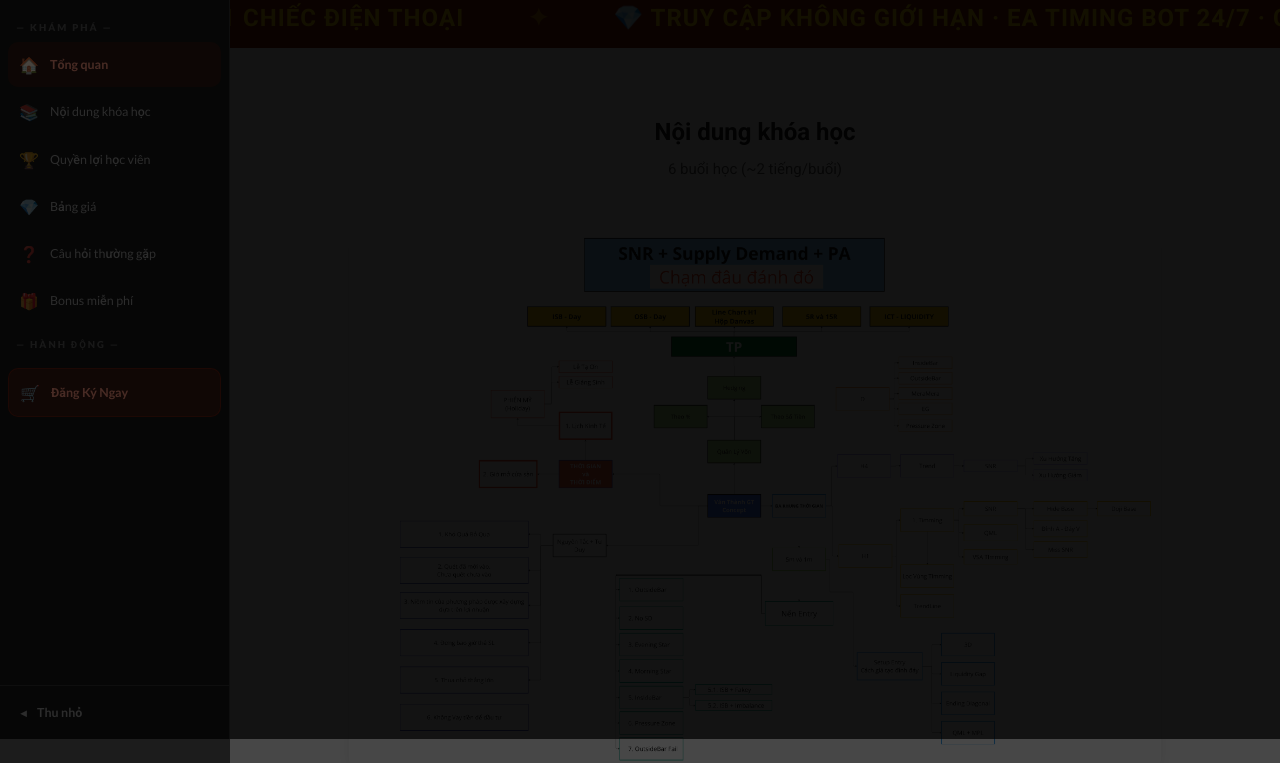
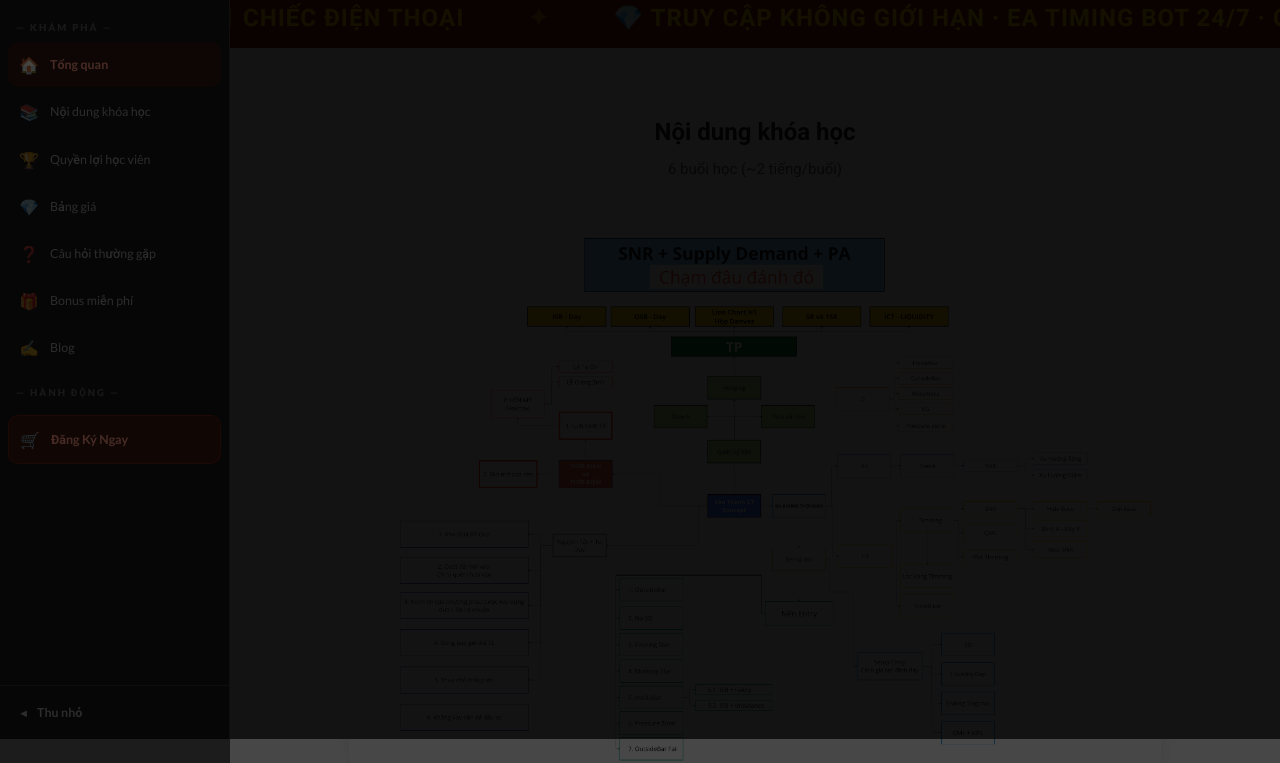
Before and after one commit to thanh0220/vantix-checkout, a website: page vantix-checkout/index.html in a window 1280 px wide. Shown: the part 61-824 px from the top of the page. Drawn offline with Linux system fonts and the light colour scheme.

Commit message:
Add files via upload

```diff
--- a/vantix-checkout/index.html
+++ b/vantix-checkout/index.html
@@ -667,6 +667,10 @@
       <span class="sb-item-icon">🎁</span>
       <span class="sb-item-text">Bonus miễn phí</span>
     </a>
+    <a class="sb-item" href="https://vanthanhgt.blogspot.com/" target="_blank" rel="noopener">
+      <span class="sb-item-icon">✍️</span>
+      <span class="sb-item-text">Blog</span>
+    </a>
     <div class="sb-label">— HÀNH ĐỘNG —</div>
     <a class="sb-cta" href="#pricing">
       <span class="sb-item-icon">🛒</span>
@@ -694,6 +698,7 @@
   <a class="tn-link" href="#pricing">💎 Bảng giá</a>
   <a class="tn-link" href="#faq">❓ FAQ</a>
   <a class="tn-link" href="#bonus">🎁 Bonus</a>
+  <a class="tn-link" href="https://vanthanhgt.blogspot.com/" target="_blank" rel="noopener">✍️ Blog</a>
   <div class="tn-right">
     <a class="tn-cta" href="checkout.html">Đăng Ký Ngay →</a>
   </div>
```
